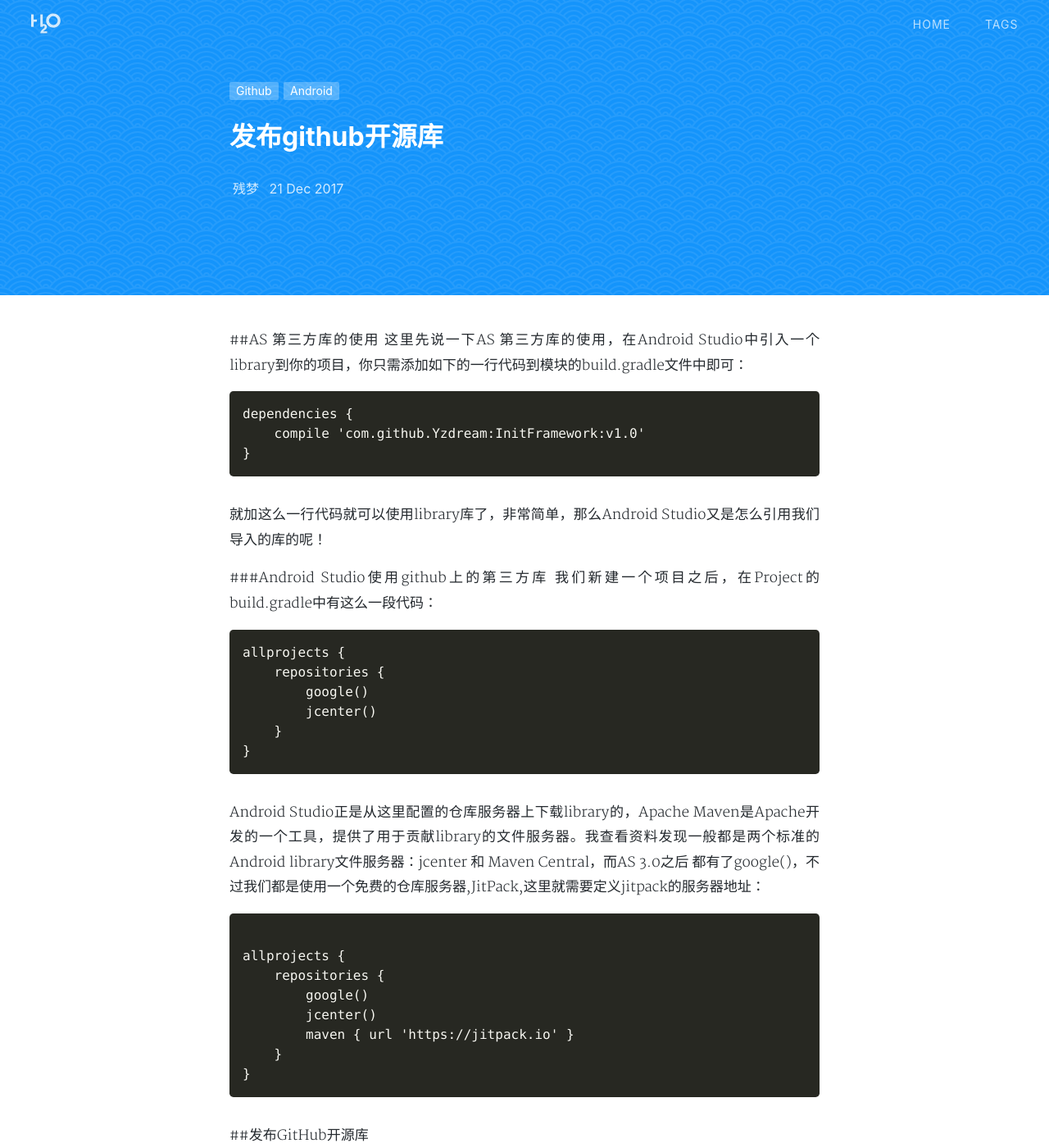
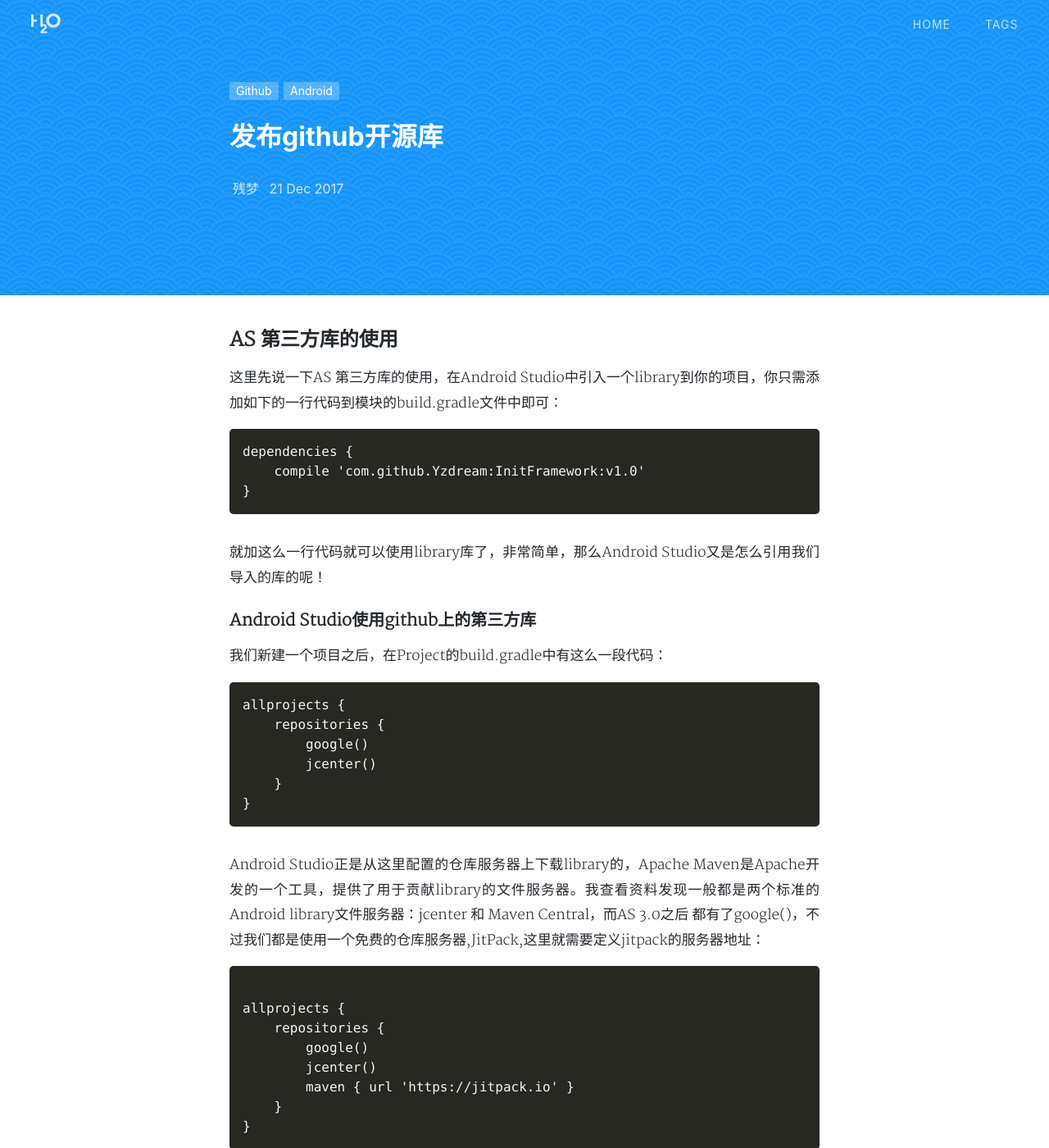
Before and after one commit to Yzdream/Yzdream.github.io, a Jekyll site: the page built from _posts/2017-12-21-github-library.md, in a window 1280 px wide and 1400 px high. Shown: the whole window at 82% size. Built offline with Jekyll 4.4.1, drawn with Linux system fonts in a browser that asks for light colours; nearby versions of some CDN libraries; comment, search, counter and statistics services are not loaded; a style sheet for code colours, icons or effects is not loaded; some of the changed lines change nothing that is shown.

Commit message:
Upload comment system

````diff
--- a/_posts/2017-12-21-github-library.md
+++ b/_posts/2017-12-21-github-library.md
@@ -6,7 +6,7 @@
 tags:  Github Android
 ---
 
-##AS 第三方库的使用
+## AS 第三方库的使用
 这里先说一下AS 第三方库的使用，在Android Studio中引入一个library到你的项目，你只需添加如下的一行代码到模块的build.gradle文件中即可：
 
 ```
@@ -17,7 +17,7 @@
 
 就加这么一行代码就可以使用library库了，非常简单，那么Android Studio又是怎么引用我们导入的库的呢！
 
-###Android Studio使用github上的第三方库
+### Android Studio使用github上的第三方库
 我们新建一个项目之后，在Project的build.gradle中有这么一段代码：
 
 ```
@@ -40,7 +40,7 @@
     }
 }
 ```
-##发布GitHub开源库
+## 发布GitHub开源库
 
  - 首先你得将你的项目变成Libaray类型的,然后发布到GitHub上.这里我就不多说怎么发布到github上了.
  - 打开你的GitHub项目,生成Release文件
@@ -63,3 +63,23 @@
 ![这里写图片描述](http://img.blog.csdn.net/20171221145419747?watermark/2/text/aHR0cDovL2Jsb2cuY3Nkbi5uZXQvcXFfMzI5Mzg0ODM=/font/5a6L5L2T/fontsize/400/fill/I0JBQkFCMA==/dissolve/70/gravity/SouthEast)
 
 到这里一个GitHub开源库就发布成功了，只需要在我们的项目中添加依赖就能使用了，当然也可以到github上将项目下载下来作为Module添加到项目使用，如果你不需要改源码的话建议直接添加依赖使用。[CSDN博客 版本](http://blog.csdn.net/qq_32938483/article/details/78863862)
+
+
+<!-- 来必力City版安装代码 -->
+<div id="lv-container" data-id="city" data-uid="MTAyMC8zMjU2Ny85MTI4">
+	<script type="text/javascript">
+   (function(d, s) {
+       var j, e = d.getElementsByTagName(s)[0];
+
+       if (typeof LivereTower === 'function') { return; }
+
+       j = d.createElement(s);
+       j.src = 'https://cdn-city.livere.com/js/embed.dist.js';
+       j.async = true;
+
+       e.parentNode.insertBefore(j, e);
+   })(document, 'script');
+	</script>
+<noscript> 为正常使用来必力评论功能请激活JavaScript</noscript>
+</div>
+<!-- City版安装代码已完成 -->
````
